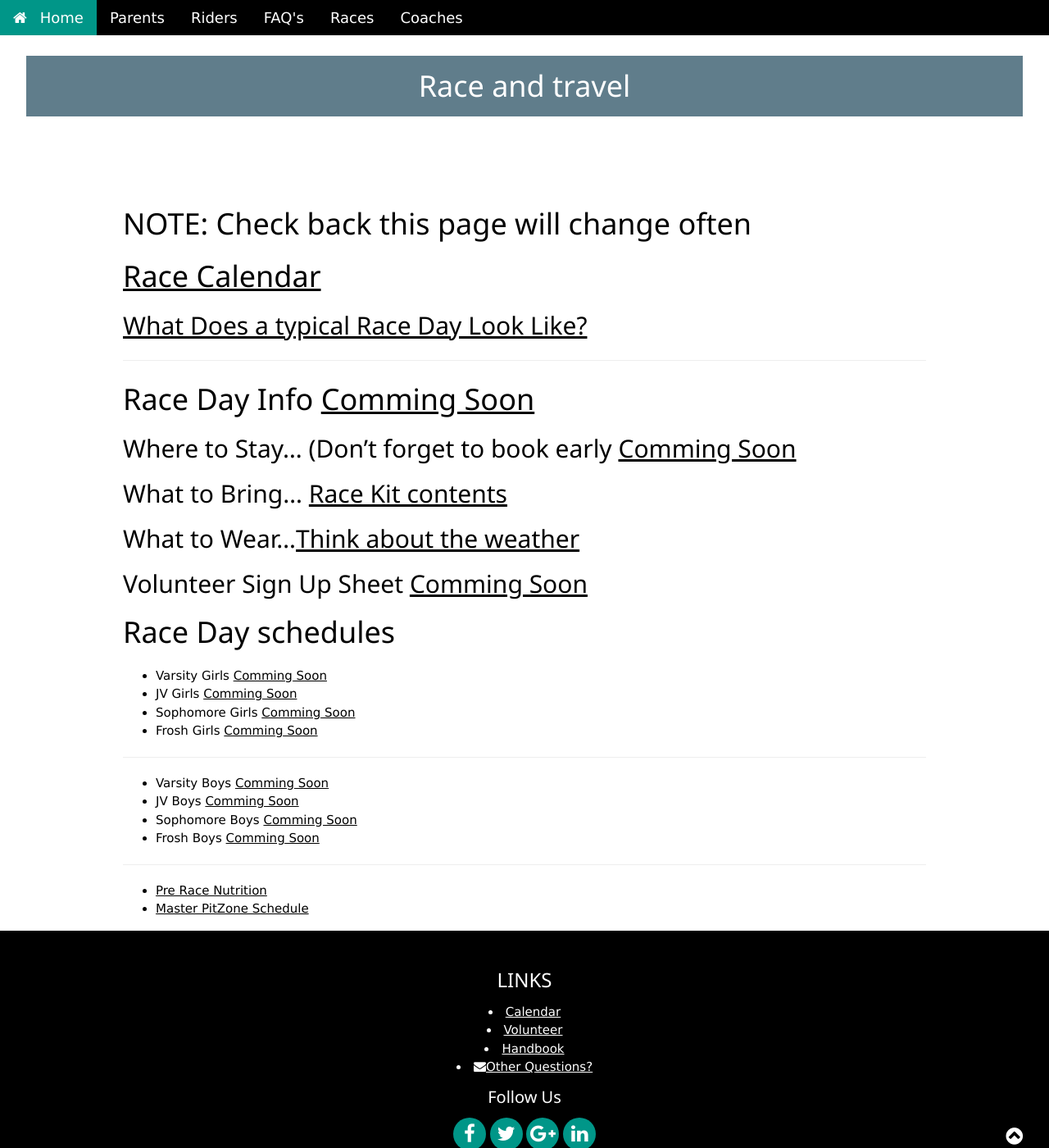
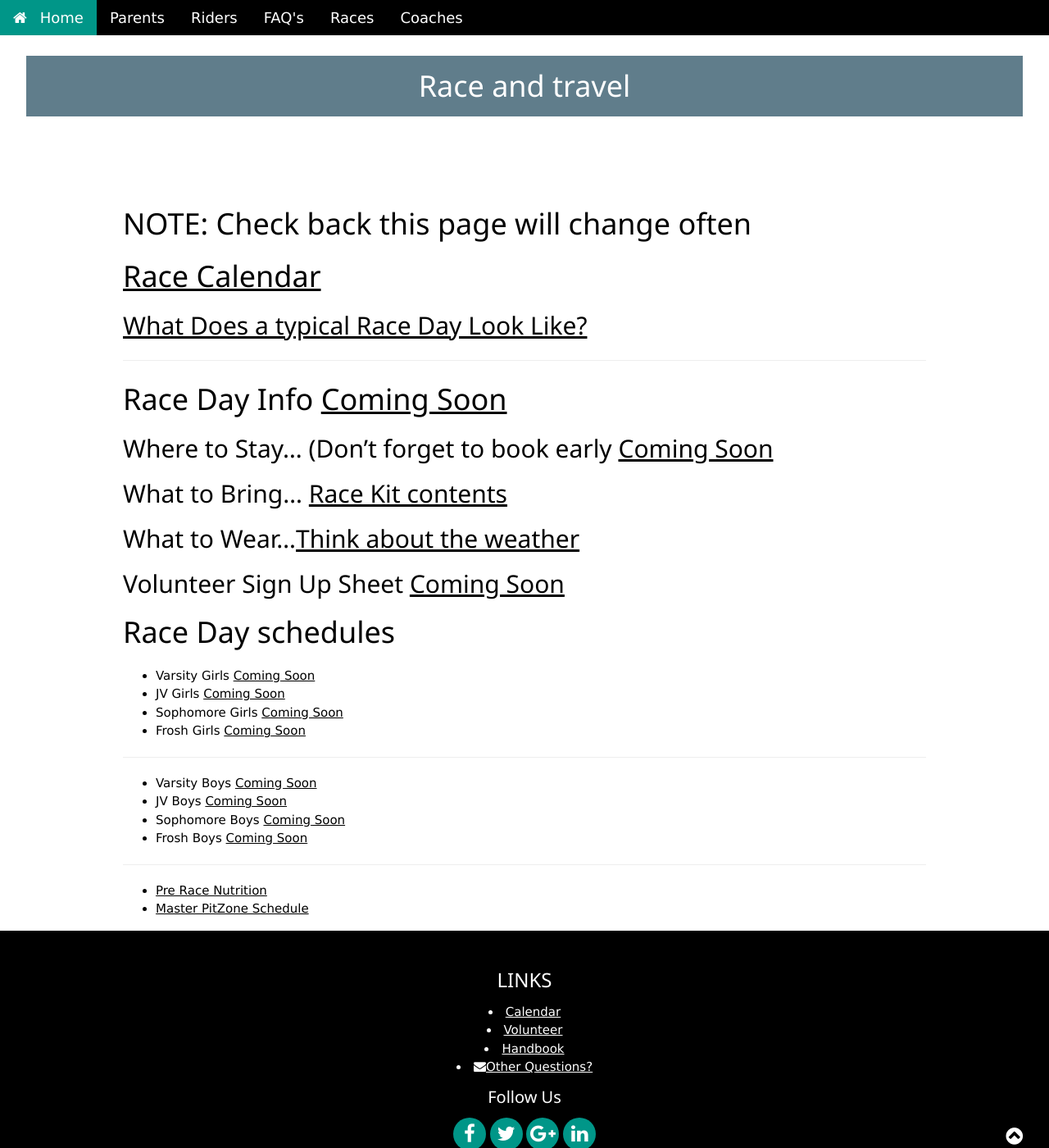
Before and after one commit to DrakeMTB/Drake2017-jekyll, a Jekyll site: the page built from races.md, in a window 1280 px wide and 1400 px high. Shown: the whole window at 82% size. Built offline with Jekyll 4.4.1, drawn with Linux system fonts in a browser that asks for light colours; nearby versions of some CDN libraries.

Commit message:
ugh spelling

```diff
--- a/races.md
+++ b/races.md
@@ -12,29 +12,29 @@ permalink: /races/
 
 *******
 
-# Race Day Info [Comming Soon](http://google.com)
+# Race Day Info [Coming Soon](http://google.com)
 
-## Where to Stay... (Don't forget to book early [Comming Soon](http://google.com)
+## Where to Stay... (Don't forget to book early [Coming Soon](http://google.com)
 
 ## What to Bring... [Race Kit contents]({{site.baseurl}}/images/race_kit.pdf)
 
 ## What to Wear...[Think about the weather]({{site.baseurl}}/images/what_to_wear_v2.pdf)
 
-## Volunteer Sign Up Sheet [Comming Soon](http://google.com)
+## Volunteer Sign Up Sheet [Coming Soon](http://google.com)
 
 # Race Day schedules
 
- * Varsity Girls [Comming Soon](http://google.com)
- * JV Girls [Comming Soon](http://google.com)
- * Sophomore Girls [Comming Soon](http://google.com)
- * Frosh Girls [Comming Soon](http://google.com)
+ * Varsity Girls [Coming Soon](http://google.com)
+ * JV Girls [Coming Soon](http://google.com)
+ * Sophomore Girls [Coming Soon](http://google.com)
+ * Frosh Girls [Coming Soon](http://google.com)
 
 ******
 
-* Varsity Boys [Comming Soon](http://google.com)
-* JV Boys [Comming Soon](http://google.com)
-* Sophomore Boys [Comming Soon](http://google.com)
-* Frosh Boys [Comming Soon](http://google.com)
+* Varsity Boys [Coming Soon](http://google.com)
+* JV Boys [Coming Soon](http://google.com)
+* Sophomore Boys [Coming Soon](http://google.com)
+* Frosh Boys [Coming Soon](http://google.com)
 
 ******
 
```
